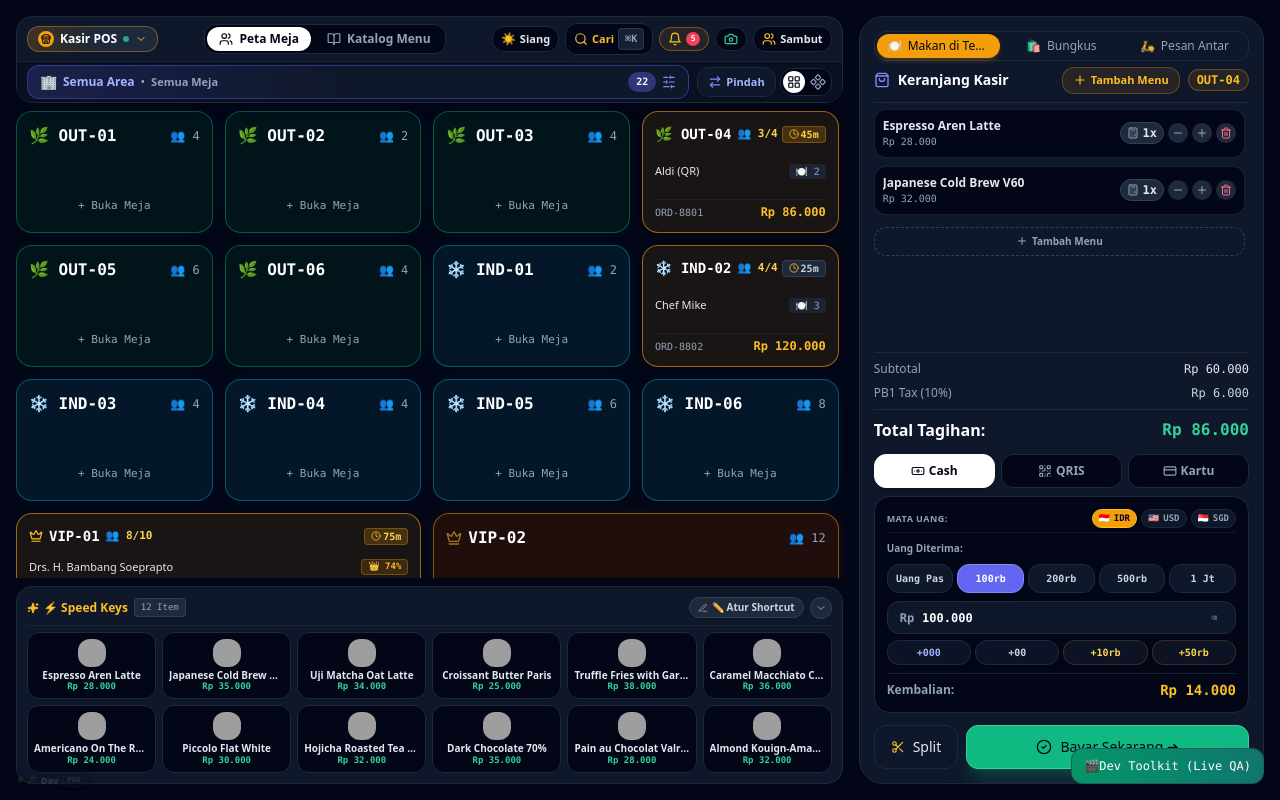
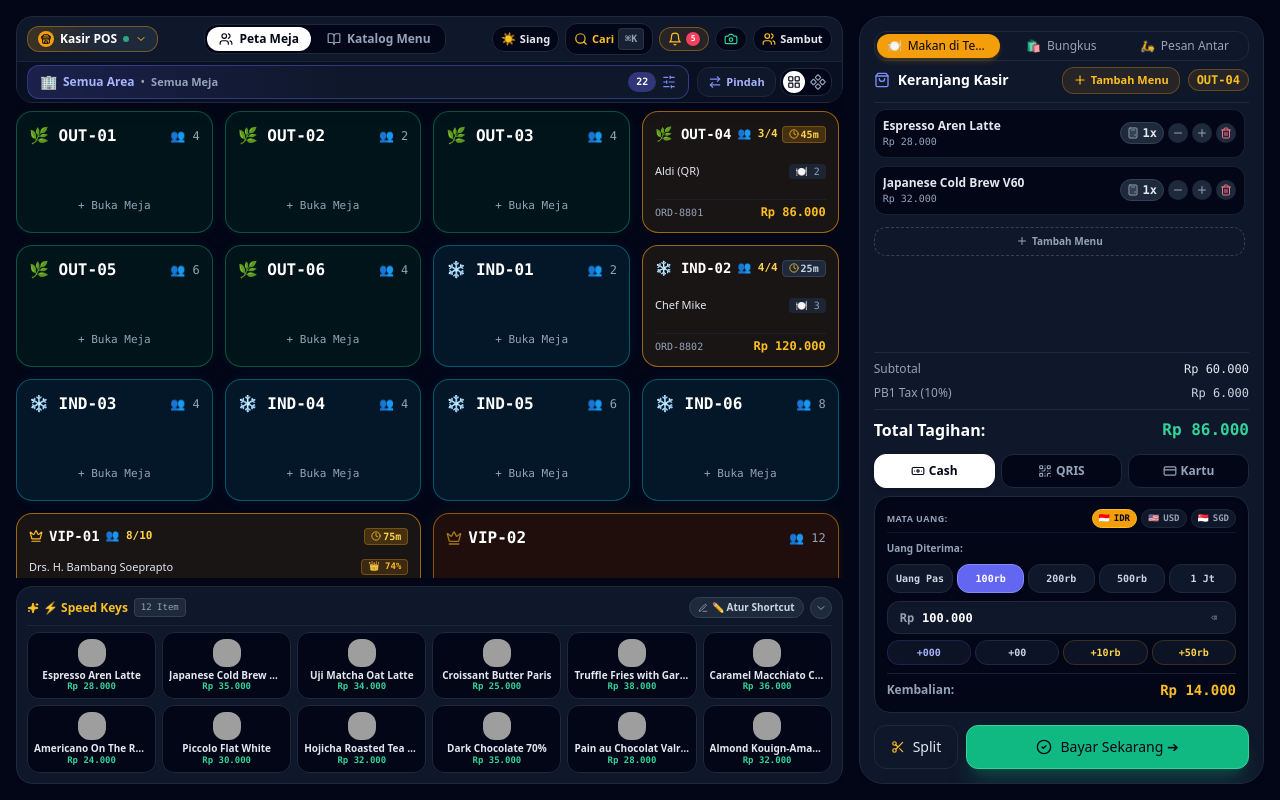
Before and after one commit to glc-works/hfe-pos, a React (Vite) app: page / in a window 1280 px wide. Built offline with nearby package versions, Linux system fonts and the light colour scheme; grey boxes are pictures that could not be loaded; the HTML template or start-up script is replaced by a standard one.

Commit message:
refactor(ui): remove floating dev toolkit overlays for pure native device experience

```diff
--- a/src/App.tsx
+++ b/src/App.tsx
@@ -4,10 +4,8 @@ import { LanguageProvider } from './context/LanguageContext'
 import { MerchantConfigProvider, useMerchantConfig } from './context/MerchantConfigContext'
 import { NotificationProvider } from './context/NotificationContext'
 import { ViewportProvider } from './context/ViewportContext'
-import { FloatKit } from './components/dev/FloatKit'
 import { StaffSubNavigator } from './components/common/StaffSubNavigator'
 import { GlobalModals } from './components/modals/GlobalModals'
-import { ScenarioPlayerWidget } from './components/shared/ScenarioPlayerWidget'
 import { useHfeSync } from './hooks/useHfeSync'
 import { useTableState } from './hooks/useTableState'
 import { useCart } from './hooks/useCart'
@@ -443,22 +441,6 @@ function AppMain() {
         setCustomerProfiles={setCustomerProfiles}
         setQrStepView={setQrStepView}
       />
-
-      {/* DEV TOOLS (ZERO OVERLAYS IN PRODUCTION, TOGGLEABLE VIA ?dev=true OR ?dev=false) */}
-      {typeof window !== 'undefined' &&
-        (window.location.search.includes('dev=true') ||
-          (import.meta.env.DEV && !window.location.search.includes('dev=false'))) && (
-          <>
-            <ScenarioPlayerWidget
-              activeStaffSurface={activeStaffSurface}
-              setActiveStaffSurface={setActiveStaffSurface}
-            />
-            <FloatKit
-              activeStaffSurface={activeStaffSurface}
-              setActiveStaffSurface={setActiveStaffSurface}
-            />
-          </>
-        )}
     </div>
   )
 }
```
